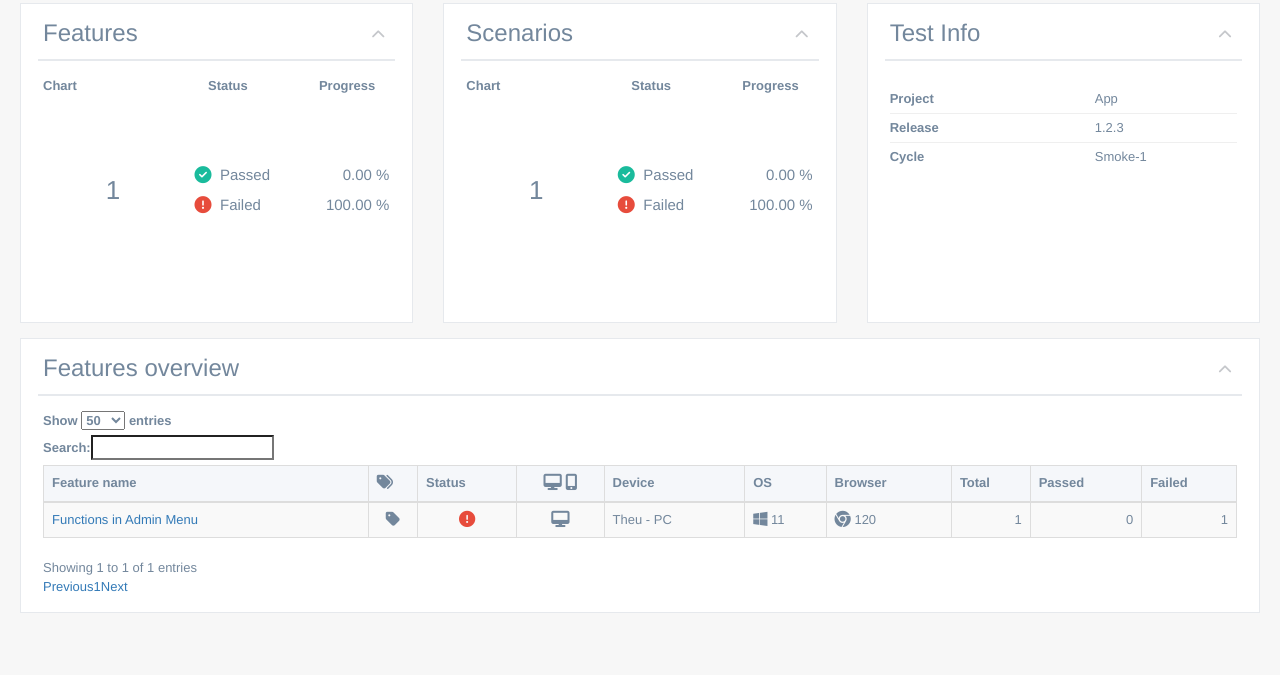
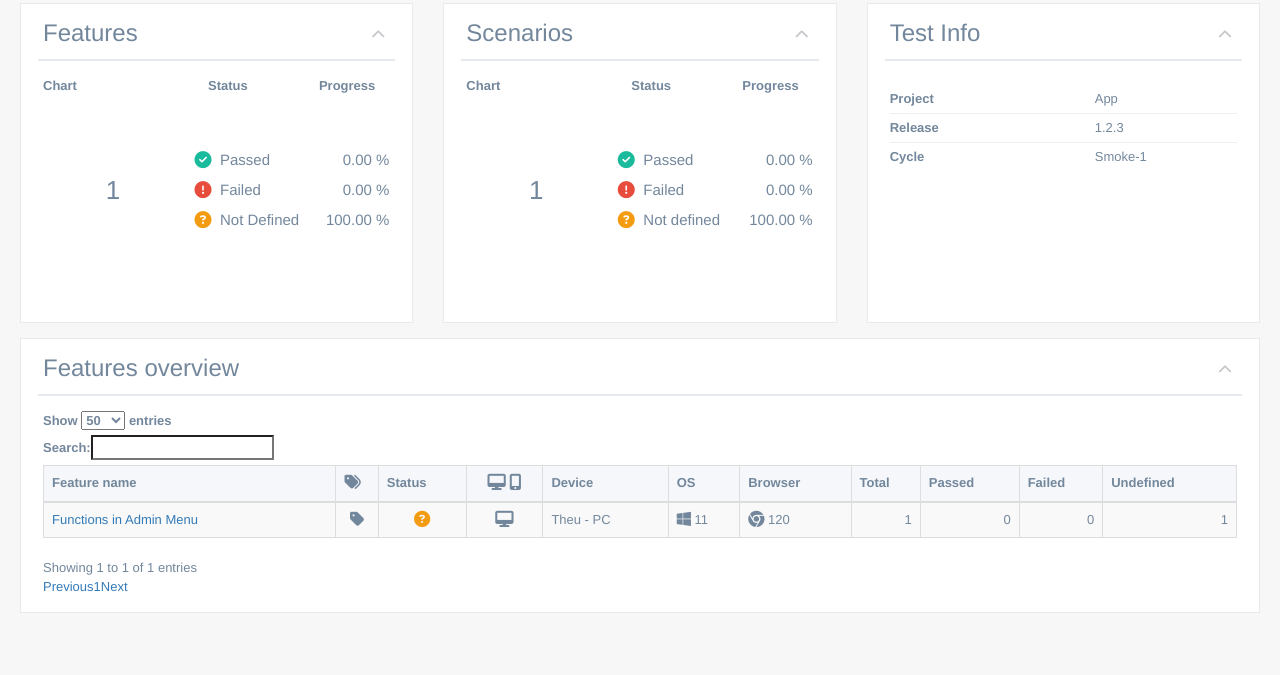
Before and after one commit to think-simply/OrangeProject, a website: page index.html in a window 1280 px wide. Shown: the part 65-740 px from the top of the page. Drawn offline with nearby package versions, Linux system fonts and the light colour scheme.

Commit message:
update folder

```diff
--- a/@rerun.txt
+++ b/@rerun.txt
@@ -1 +1 @@
-src/test/features/admin.feature:7
+src/test/features/admin/userManagement/user.feature:7
--- a/cucumber.json
+++ b/cucumber.json
@@ -5,7 +5,7 @@
     },
     "paths": ["src/test/features/"],
     "dryRun": false,
-    "require": ["src/test/steps/*.ts", "src/hooks/hooks.ts"],
+    "require": ["src/test/steps/**", "src/hooks/hooks.ts"],
     "requireModule": ["ts-node/register"],
     "format": [
       "progress-bar",
--- a/index.html
+++ b/index.html
@@ -780,9 +780,20 @@ input#darkCheck:checked ~ label>svg#moon {
                                 Failed
                             </p>
                         </td>
+                        <td class="percentage">0.00 %</td>
+                    </tr>
+
+
+                    <tr>
+                        <td>
+                            <p data-toggle="tooltip" data-placement="left"
+                               title="Features with undefined step definitions.">
+                                <i class="fa fa-question-circle not-defined-color"></i>
+                                Not Defined
+                            </p>
+                        </td>
                         <td class="percentage">100.00 %</td>
                     </tr>
-
 
 
 
@@ -847,8 +858,18 @@ input#darkCheck:checked ~ label>svg#moon {
                                 Failed
                             </p>
                         </td>
+                        <td class="percentage">0.00 %</td>
+
+
+                    <tr>
+                        <td>
+                            <p data-toggle="tooltip" data-placement="left" title="Scenario has no step implmentation.">
+                                <i class="fa fa-question-circle not-defined-color"></i>
+                                Not defined
+                            </p>
+                        </td>
                         <td class="percentage">100.00 %</td>
-
+                    </tr>
 
                     </tr>
 
@@ -953,6 +974,8 @@ input#darkCheck:checked ~ label>svg#moon {
 
 
 
+                        <th>Undefined</th>
+
 
                     </tr>
                     </thead>
@@ -961,7 +984,7 @@ input#darkCheck:checked ~ label>svg#moon {
 
                     <tr>
                         <td>
-                            <a href="features/f2438479-7e4d-41f1-8abf-b3b4862e6931-functions-in-admin-menu.html">Functions in Admin Menu</a>
+                            <a href="features/ea665147-ea32-41e6-a6fb-6fd9244b755a-functions-in-admin-menu.html">Functions in Admin Menu</a>
                         </td>
                         <td class="text-center">
 
@@ -989,8 +1012,8 @@ input#darkCheck:checked ~ label>svg#moon {
 
 
 
-                            <i class="fa fa-exclamation-circle failed-color fa-lg" data-toggle="tooltip" data-placement="top" title="Failed">
-                                <span>exclamation-circle failed-color</span>
+                            <i class="fa fa-question-circle not-defined-color fa-lg" data-toggle="tooltip" data-placement="top" title="Not Defined">
+                                <span>question-circle not-defined-color</span>
                             </i>
                         </td>
 
@@ -1042,9 +1065,11 @@ input#darkCheck:checked ~ label>svg#moon {
 
                         <td class="text-right ">1</td>
                         <td class="text-right none">0</td>
-                        <td class="text-right ">1</td>
+                        <td class="text-right none">0</td>
 
 
+
+                        <td class="text-right ">1</td>
 
 
                     </tr>
@@ -1116,11 +1141,11 @@ input#darkCheck:checked ~ label>svg#moon {
                         datasets: [{
                             data: [
                                 0,
-                                1,
                                 0,
                                 0,
                                 0,
-                                0
+                                0,
+                                1
                             ],
                             backgroundColor: [
                                 getColor(".passed-color", "#26B99A"),
@@ -1155,11 +1180,11 @@ input#darkCheck:checked ~ label>svg#moon {
                         datasets: [{
                             data: [
                                 0,
-                                1,
                                 0,
                                 0,
                                 0,
-                                0
+                                0,
+                                1
                             ],
                             backgroundColor: [
                                 getColor(".passed-color", "#26B99A"),
```
Also changed, not shown: src/test/steps/admin/userManagement/userStep.ts (renamed from src/test/steps/adminStep.ts, +2 -2 lines), src/test/pages/admin/userManagement/userPage.ts (renamed from src/test/pages/adminPage.ts), 4 other files.
